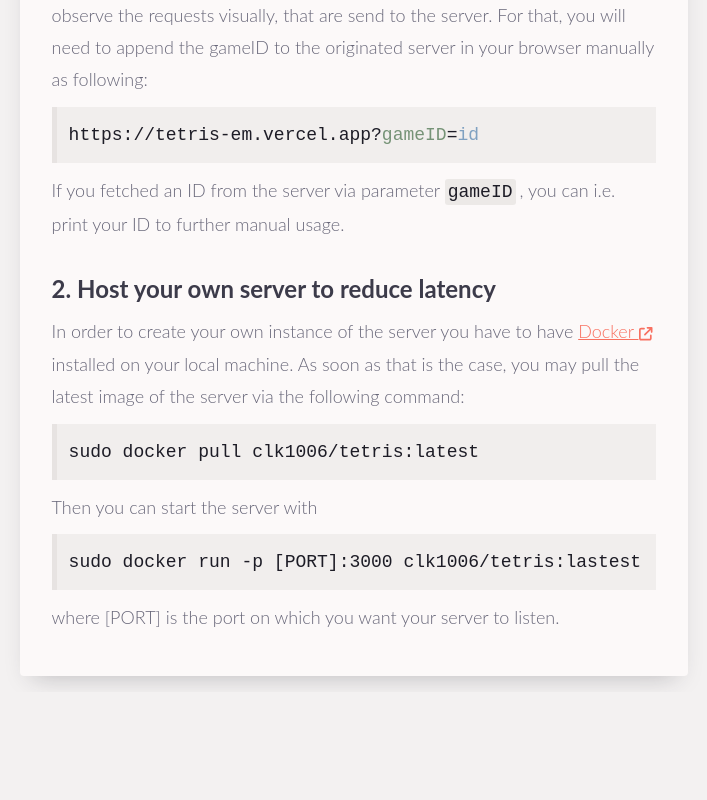
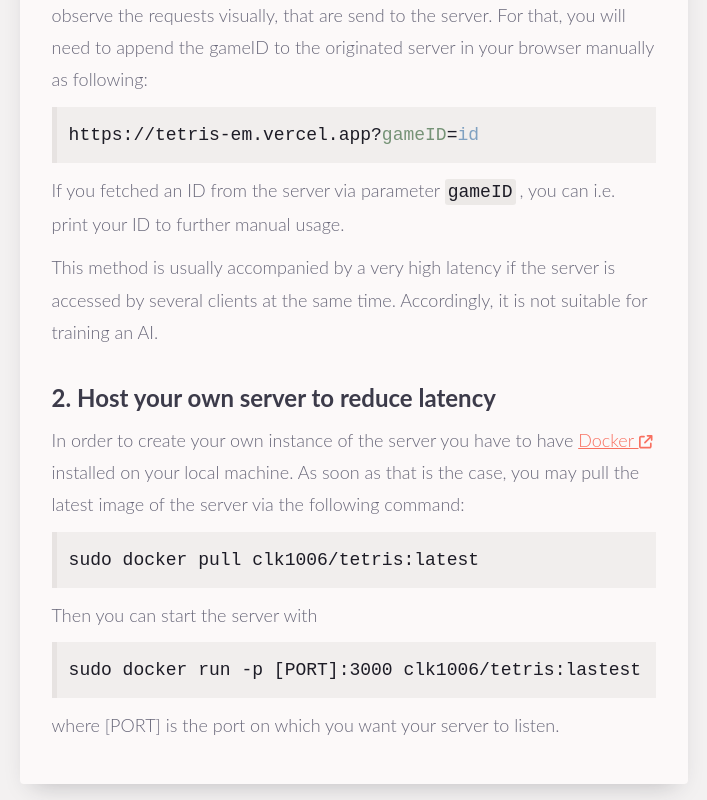
Before and after one commit to clk1006/teris, a Next.js app: page /docs/visualize in a window 1280 px wide. Shown: the part 684-1484 px from the top of the page, without its empty margins (286-993 px from the left). Before the commit the page ends 1376 px from the top, so only its background shows below. Built offline with nearby package versions, Linux system fonts and the light colour scheme.

Commit message:
extended documentation

```diff
--- a/pages/docs/visualize.js
+++ b/pages/docs/visualize.js
@@ -71,6 +71,7 @@ export default function Docs() {
                         <p>As soon as you are able to get an insight in your gameID, you will be able to observe the requests visually, that are send to the server. For that, you will need to append the gameID to the originated server in your browser manually as following:</p>
                         <p className='code-field'>https://tetris-em.vercel.app?<span className='syntax parameter'>gameID</span>=<span className='syntax request'>id</span></p>
                         <p>If you fetched an ID from the server via parameter <a className="tag" href="./docs">gameID</a>, you can i.e. print your ID to further manual usage.</p>
+                        <p>This method is usually accompanied by a very high latency if the server is accessed by several clients at the same time. Accordingly, it is not suitable for training an AI.</p>
 
                         <br/>
                         <h2>2. Host your own server to reduce latency</h2>
```
